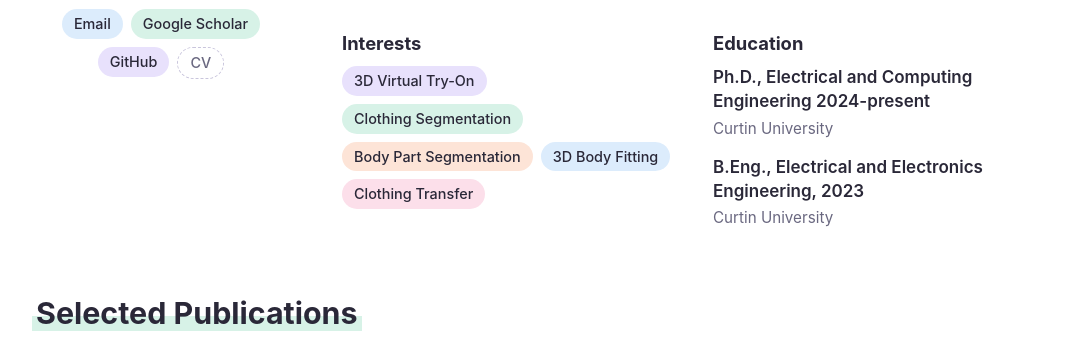
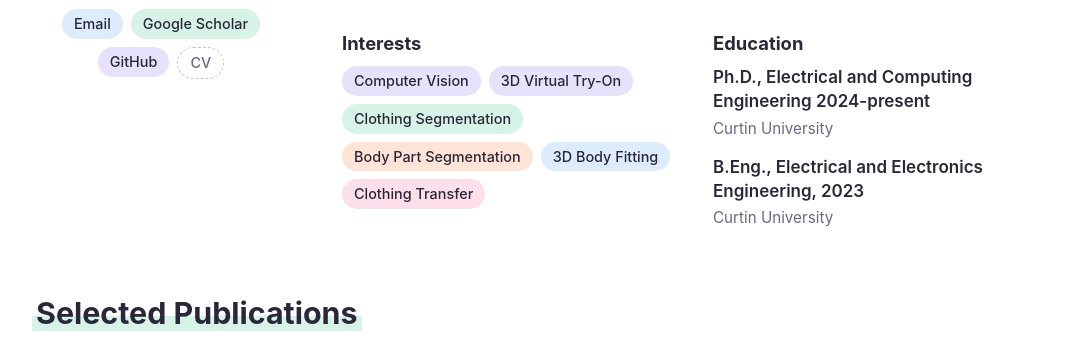
Before and after one commit to wyedoubleu/wyedoubleu, a plain HTML site: page index.html in a window 1280 px wide. Shown: the part 451-800 px from the top of the page, without its empty margins (100-1173 px from the left). Drawn offline with Linux system fonts and the light colour scheme.

Commit message:
Add 'Computer Vision' to interests section
Added 'Computer Vision' to the interests list.

```diff
--- a/index.html
+++ b/index.html
@@ -188,6 +188,7 @@ footer .wrap { padding-block: 22px 32px; }
           <div>
             <h3>Interests</h3>
             <ul class="interests">
+               <li><span class="chip" style="background:var(--lavender)">Computer Vision</span></li>
               <li><span class="chip" style="background:var(--lavender)">3D Virtual Try-On</span></li>
               <li><span class="chip" style="background:var(--mint)">Clothing Segmentation</span></li>
               <li><span class="chip" style="background:var(--peach)">Body Part Segmentation</span></li>
```
